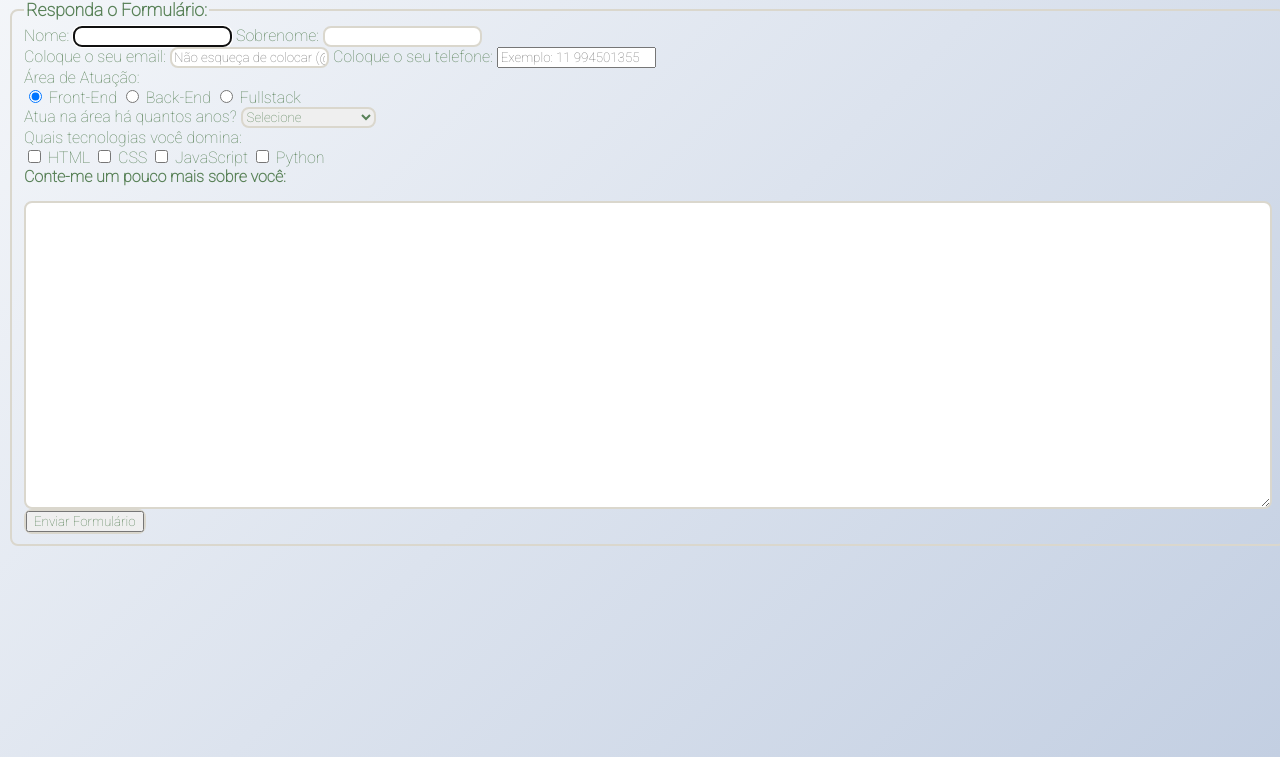
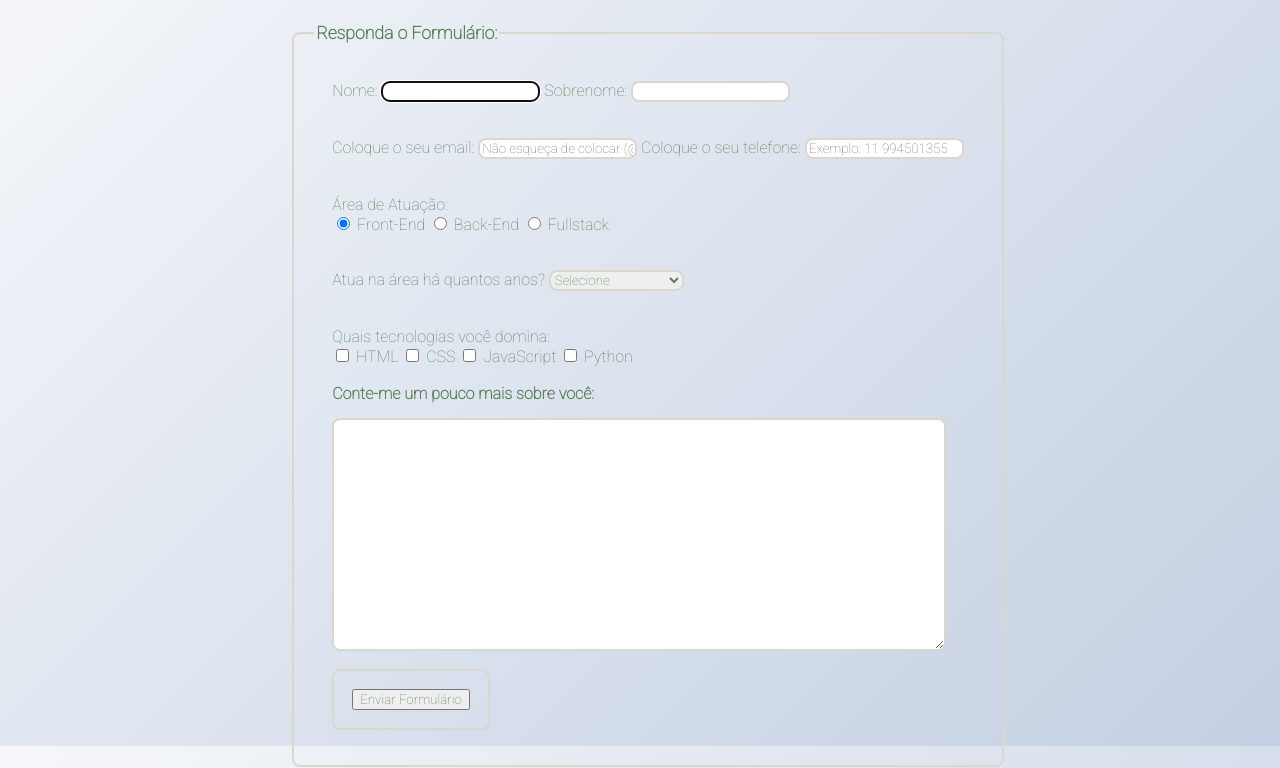
Before and after one commit to Pedrodev3/Formul-rio-HTML-CSS, a plain HTML site: page Formulario/index.html in a window 1280 px wide. Shown: the part 70-838 px from the top of the page. Drawn offline with Linux system fonts and the light colour scheme.

Commit message:
Modificações de Classes no Código

```diff
--- a/Formulario/index.html
+++ b/Formulario/index.html
@@ -13,16 +13,15 @@
     </style>
   </head>
   <body>
-    <main class="Main_Grid">
+    <main class="container">
       <header>
         <h1>Formulário Básico com HTML e CSS</h1>
       </header>
 
-      <form>
-        <fieldset class="grid">
-          <legend><strong>Responda o Formulário:</strong></legend>
-
-          <div class="First_part">
+      <fieldset class="fieldset">
+        <legend class="legend"><strong>Responda o Formulário:</strong></legend>
+        <form>
+          <div class="First_part Layout">
             <label for="fname">Nome:</label>
             <input
               type="text"
@@ -42,7 +41,7 @@
             /><br />
           </div>
 
-          <div class="Second_part">
+          <div class="Second_part Layout">
             <label for="email">Coloque o seu email:</label>
             <input
               type="email"
@@ -55,6 +54,7 @@
             <label for="phone">Coloque o seu telefone:</label>
             <input
               type="tel"
+              class="Input_Area"
               id="phone"
               name="phone"
               maxlength="12"
@@ -63,7 +63,7 @@
             />
           </div>
 
-          <div class="Third_Part">
+          <div class="Third_Part Layout">
             <label for="MainArea">Área de Atuação:</label><br />
 
             <input
@@ -80,7 +80,7 @@
             <label for="area">Fullstack</label>
           </div>
 
-          <div class="Fourth_Part">
+          <div class="Fourth_Part Layout">
             <label for="anos">Atua na área há quantos anos?</label>
             <select id="experiencia" class="Input_Area" required>
               <option selected disabled value="">Selecione</option>
@@ -90,7 +90,7 @@
             </select>
           </div>
 
-          <div class="Fifth_Part">
+          <div class="Fifth_Part Layout">
             <label for="skills">Quais tecnologias você domina:</label><br />
 
             <input type="checkbox" id="html" name="html" value="HTML" />
@@ -107,7 +107,7 @@
             <input type="checkbox" id="python" name="python" value="PYTHON" />
             <label for="python">Python</label>
 
-            <div class="Sixty_Part">
+            <div class="Sixty_Part Layout">
               <label for="aboutyou" class="About_You"
                 ><strong> Conte-me um pouco mais sobre você:</strong></label
               >
@@ -116,19 +116,19 @@
                 class="Input_Area"
                 id="aboutyou"
                 cols="60"
-                rows="20"
+                rows="15"
                 maxlength="1000"
                 autocomplete="on"
                 required
               ></textarea>
             </div>
 
-            <div class="Seventy_Part Input_Area">
+            <div class="Seventy_Part Input_Area Layout">
               <button type="submit" class="Button">Enviar Formulário</button>
             </div>
           </div>
-        </fieldset>
-      </form>
+        </form>
+      </fieldset>
     </main>
   </body>
 </html>
```
